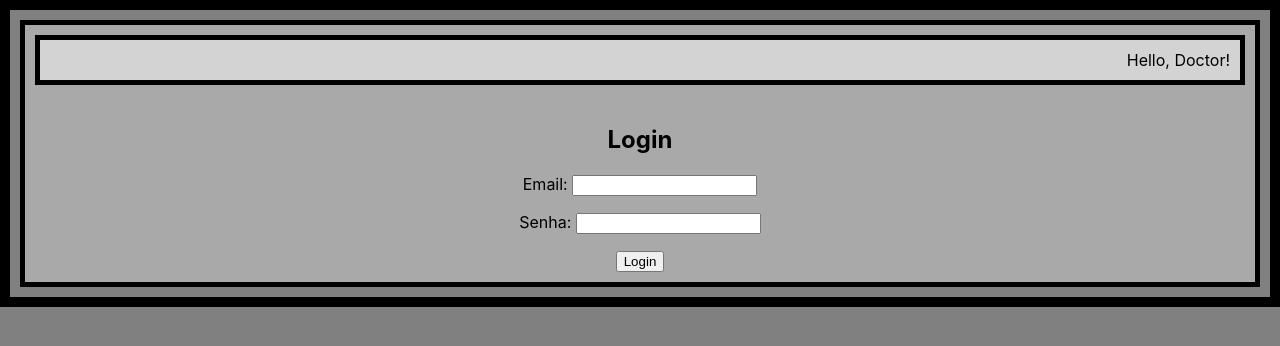
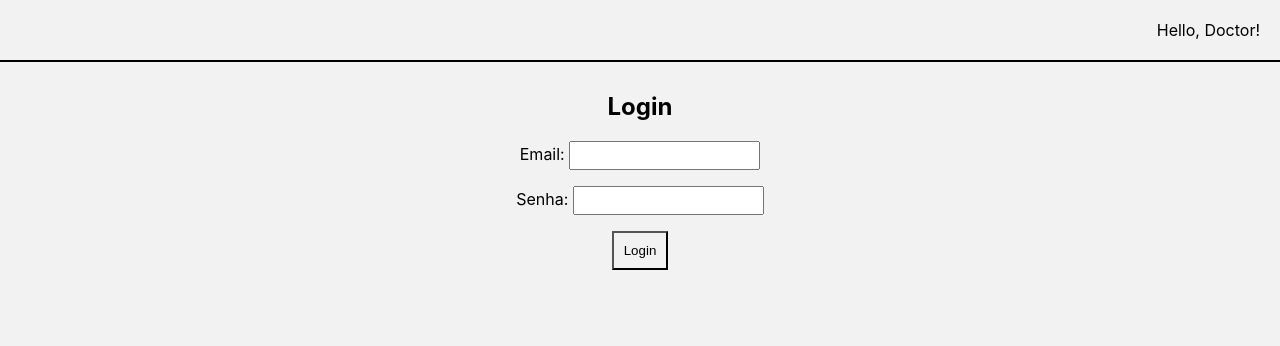
Before and after one commit to emerson-pereira/doctor-case-label, a React (Create React App) app in the folder frontend/: page /login in a window 1280 px wide. Shown: the top 346 px of the page. Built offline with nearby package versions, Linux system fonts and the light colour scheme.

Commit message:
style up

```diff
--- a/frontend/src/App.css
+++ b/frontend/src/App.css
@@ -1,7 +1,8 @@
 .App {
   text-align: center;
-  background-color: darkgray;
+  background-color: #f2f2f2;
 
-  border: 5px solid black;
-  margin: 10px;
+  display: flex;
+  flex-direction: column;
+  height: 100vh;
 }
--- a/frontend/src/components/Case/Style.css
+++ b/frontend/src/components/Case/Style.css
@@ -1,10 +1,11 @@
 .Case {
-  border: 5px solid black;
-
-  margin: 10px;
-  padding: 10px;
+  padding: 20px;
+  display: flex;
+  flex-direction: column;
 }
 
 .Case-Content {
-  border: 3px solid black;
+  height: 100%;
+  border: 2px solid black;
+  padding: 20px;
 }
--- a/frontend/src/components/Conditions/Style.css
+++ b/frontend/src/components/Conditions/Style.css
@@ -1,12 +1,34 @@
 .Conditions {
-  border: 5px solid black;
-
-  margin: 10px;
-  padding: 10px;
+  padding: 20px;
 }
 
 .Conditions-List {
-  border: 3px solid black;
+  border: 2px solid black;
+  padding: 20px 0;
   height: 500px;
   overflow-y: scroll;
 }
+
+@media only screen and (max-width: 800px) {
+  .Conditions-List {
+    height: calc(100vh - 700px);
+  }
+}
+
+
+.Conditions-List ul {
+  list-style: none;
+  padding: 0 20px;
+}
+
+.Conditions-List ul li {
+  padding: 5px 0;
+}
+
+.Conditions-List ul li.selected {
+  background-color: lightgray;
+}
+
+.Conditions-List ul li:hover {
+  cursor: pointer;
+}
--- a/frontend/src/components/Conditions/index.tsx
+++ b/frontend/src/components/Conditions/index.tsx
@@ -19,7 +19,7 @@ function Conditions() {
   useEffect(() => {
     async function populateConditions() {
       const conditions = await getConditions(user.token);
-      updateConditions(conditions, () => {});
+      updateConditions(conditions, () => { });
     }
     populateConditions();
   });
--- a/frontend/src/components/Login/Style.css
+++ b/frontend/src/components/Login/Style.css
@@ -1,3 +1,16 @@
 .Login {
   padding: 10px;
 }
+
+.Login input {
+  padding: 5px;
+}
+
+.Login button {
+  padding: 10px;
+  background-color: transparent;
+}
+
+.Login button:hover {
+  cursor: pointer;
+}
--- a/frontend/src/components/MainSection/Style.css
+++ b/frontend/src/components/MainSection/Style.css
@@ -1,11 +1,15 @@
 .MainSection {
-  background-color: lightgray;
-  height: 700px;
   display: flex;
   gap: 20px;
+  height: 100%;
+  padding: 20px;
+  flex-direction: row;
+}
 
-  border: 5px solid black;
-  margin: 10px;
+@media only screen and (max-width: 800px) {
+  .MainSection {
+    flex-direction: column;
+  }
 }
 
 .MainSection > * {
@@ -29,4 +33,14 @@
   display: flex;
   justify-content: center;
   align-items: center;
+  padding: 20px;
 }
+
+.MainSection-NextButton button {
+  padding: 20px;
+  background-color: transparent;
+}
+
+.MainSection-NextButton button:hover {
+  cursor: pointer;
+}
--- a/frontend/src/components/TopBar/Style.css
+++ b/frontend/src/components/TopBar/Style.css
@@ -1,11 +1,17 @@
 .TopBar {
-  background-color: lightgray;
-
-  border: 5px solid black;
-  margin: 10px;
-  padding: 10px;
+  border-bottom: 2px solid black;
+  padding: 20px;
 }
 
 .TopBar-Menu {
   text-align: right;
 }
+
+.TopBar-Menu button {
+  padding: 0 5px;
+  background-color: transparent;
+}
+
+.TopBar-Menu button:hover {
+  cursor: pointer;
+}
--- a/frontend/src/index.css
+++ b/frontend/src/index.css
@@ -1,9 +1,6 @@
 body {
   margin: 0;
-
-  background-color: gray;
-
-  border: 10px solid black;
+  padding: 0;
 
   font-family: -apple-system, BlinkMacSystemFont, 'Segoe UI', 'Roboto', 'Oxygen',
     'Ubuntu', 'Cantarell', 'Fira Sans', 'Droid Sans', 'Helvetica Neue',
```
Lines whose indentation alone changed are shown as unchanged.
